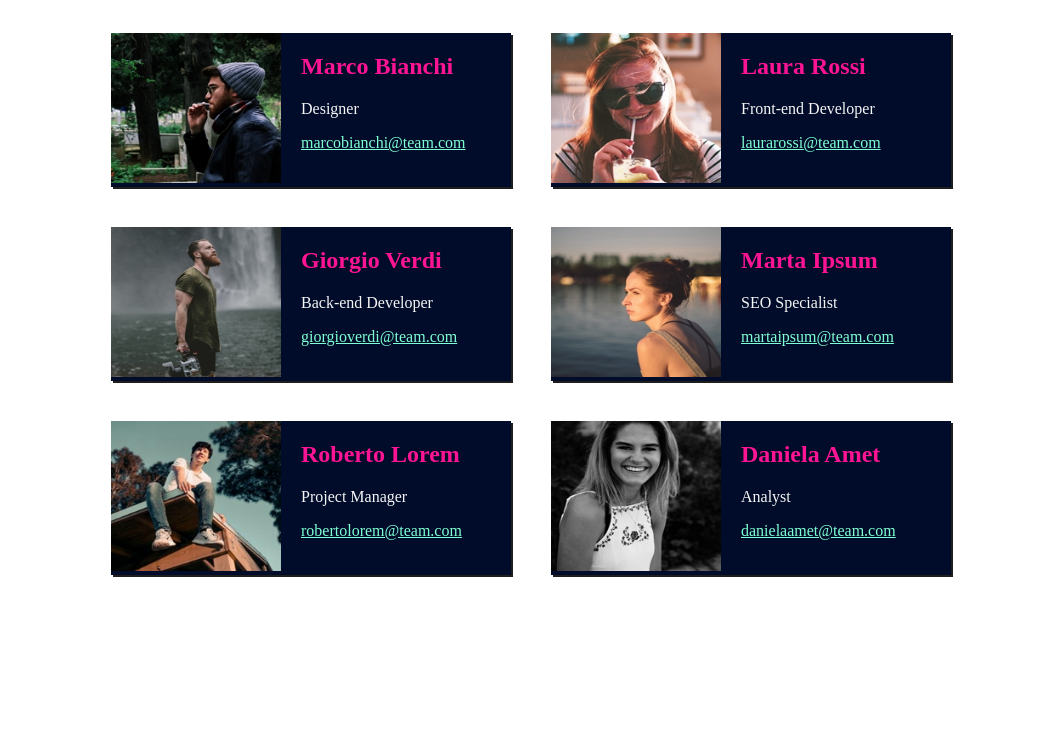
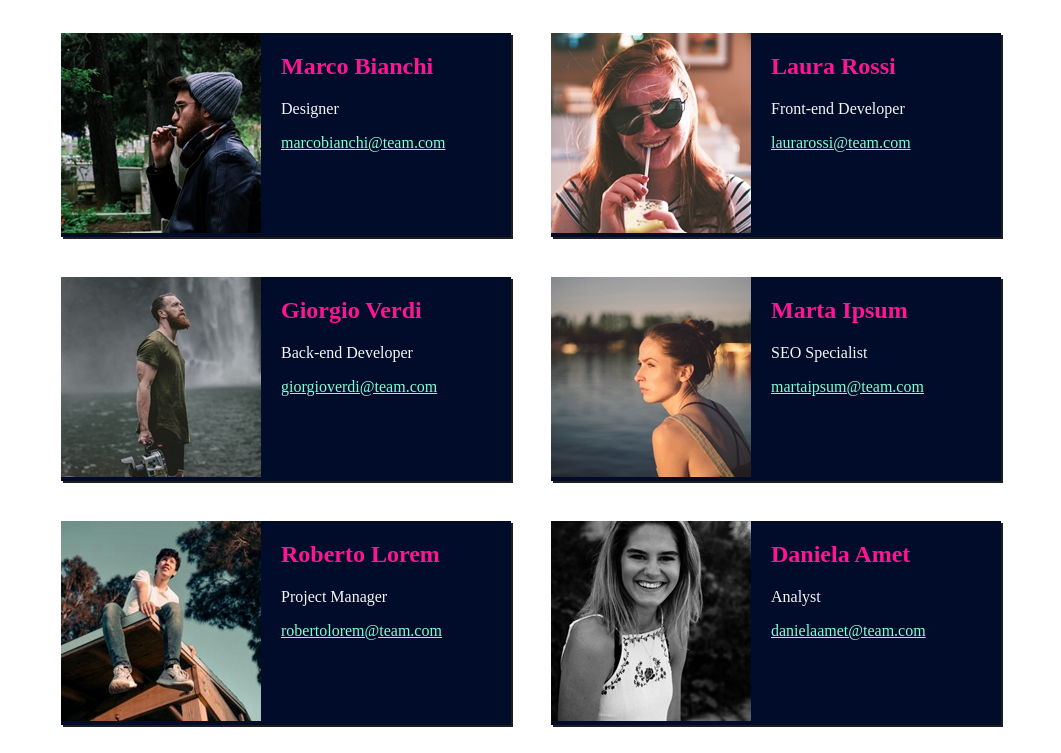
Before and after one commit to colombovf/html-css-flex-cards, a plain HTML site: page index.html in a window 1280 px wide. Shown: the part 137-890 px from the top of the page, without its empty margins (109-1170 px from the left). Before the commit the page ends 800 px from the top, so only its background shows below. Drawn offline with Linux system fonts and the light colour scheme.

Commit message:
Fine Esercizio (?)

```diff
--- a/style.css
+++ b/style.css
@@ -19,7 +19,7 @@ h1,h2 {
 
 .flex-item {
     display: flex;
-    width: 400px;
+    width: 450px;
     background-color: rgb(0, 12, 41);
     margin: 20px;
     box-shadow: 2px 2px #1e1e1e;
@@ -29,10 +29,10 @@ h1,h2 {
     margin-left: 20px;
 }
 
-img {
-    width: 170px;
-    height: 150px;
+.backimg {
+    object-fit: contain;
 }
+
 
 a:link {
     color: aquamarine;
```
